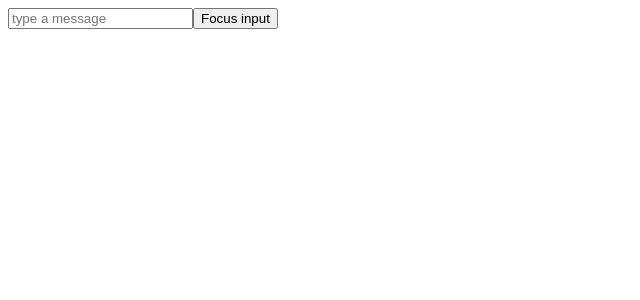
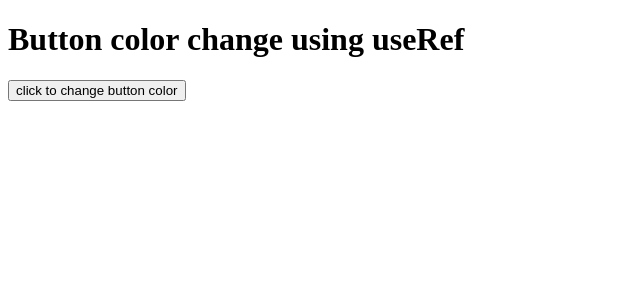
Before and after one commit to KumaranMba/react-exercises, a React (Vite) app: page / in a window 1280 px wide. Shown: the top 300 px of the page, without its empty margins (0-640 px from the left). Built offline with nearby package versions, Linux system fonts and the light colour scheme.

Commit message:
using useRef for another example to get the button background color change

```diff
--- a/src/App.jsx
+++ b/src/App.jsx
@@ -1,33 +1,22 @@
 import React from 'react';
-import { useEffect } from 'react';
 import { useRef } from 'react';
 
-// useRef
-// Its a react's build in feature.
-// To create and manage reference of DOM elements.
+function App() {
+  const buttonRef = useRef(null);
 
+  const changeColor = ()=>{
 
+    const colors = ["green","blue","red","white","grey","pink","whilet","brown","black","purple"];
 
-function App() {
-  const inputRef = useRef(null); // creating a reference object.
-
-  const handleinput =() =>{
-    // console.log(inputRef.current.value);
-    // inputRef.current.value ="dinesh";
-    // inputRef.current.focus();
+    const randomNumber = colors[Math.floor(Math.random()*10)];
+    console.log(randomNumber);
+    buttonRef.current.style.backgroundColor=randomNumber;
   }
-
-  // Another  way to use the function call at the time of loading
-  useEffect(()=>{
-    handleinput();
-  },[]);
 
   return (
     <div>
-     <input type="text" placeholder='type a message' ref={inputRef} />
-     <button>Focus input</button>
-
-
+    <h1>Button color change using useRef</h1>
+    <button ref = {buttonRef} onClick={changeColor}>click to  change button color</button>
     </div>
   )
 }
```
